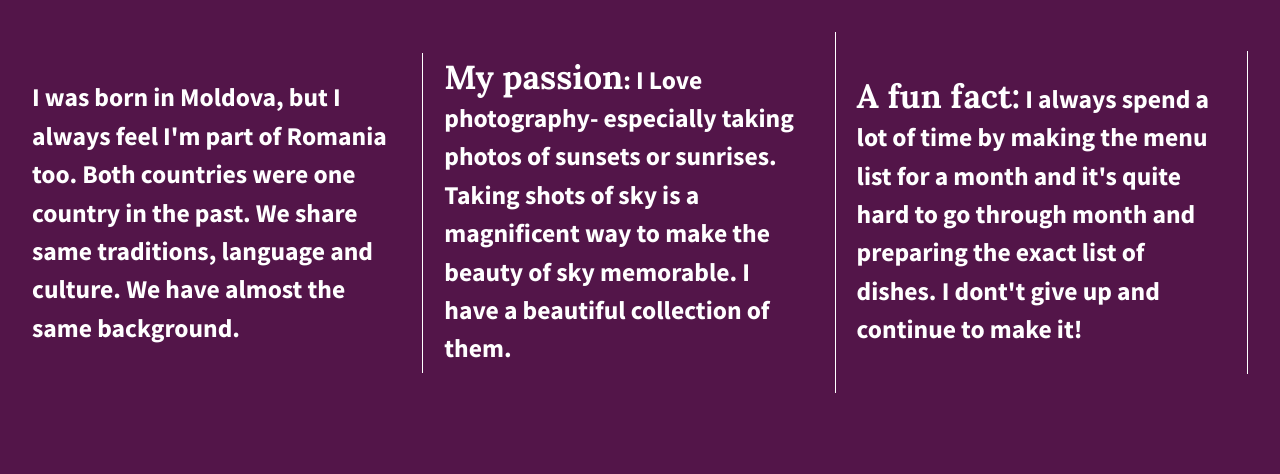
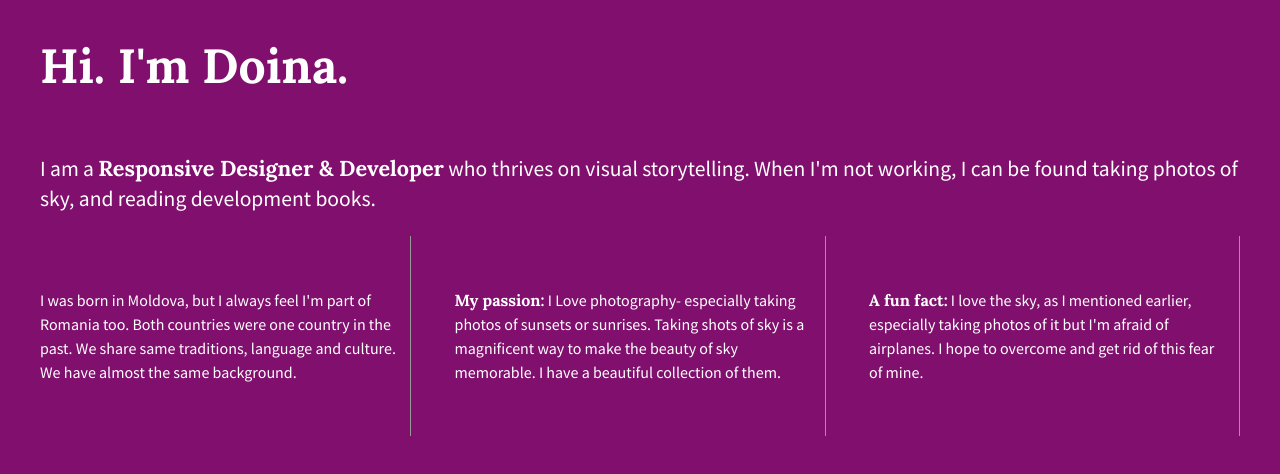
Before and after one commit to Doileo/about-me-first-flexbox, a plain HTML site: page index.html in a window 1280 px wide. Drawn offline with nearby package versions, Linux system fonts and the light colour scheme.

Commit message:
Changed the layout

```diff
--- a/css/main.css
+++ b/css/main.css
@@ -87,7 +87,7 @@ textarea {
 .browserupgrade {
     margin: 0.2em 0;
     background: #ccc;
-    color: rgb(241, 236, 236);
+    color: #000;
     padding: 0.2em 0;
 }
 
@@ -95,47 +95,65 @@ textarea {
    Author's custom styles
    ========================================================================== */
 
-
+/*Large Background Image*/
 html {
-  background-color: rgb(83, 21, 73);
+  background-color: rgb(128, 15, 109);
   height: 100%;
   width: 100%;
 }
 
 body {
   font-family: 'Source Sans Pro', sans-serif;
-  font-weight: 700;
-  padding: 2em;
-  color:honeydew;
-  height: 100%;
+  padding: 0em 2em;
+  font-size 1.25em;
+  color: #fff;
+  display: flex;
+  justify-content: center;
 }
 
-.wrapper {
-  display: flex;
-  flex-flow: row wrap;
-  justify-content: space-between;
-  align-items: center;
+.flex-container {
+    display: flex;
+    flex-flow: row wrap;
+    justify-content: space-between;
+    max-width: 1200px;
 }
 
-.div-1, .div-2, .div-3 {
-  display: flex;
-  justify-content: center;
-  align-items: center;
-  width: 30%;
-  justify-content: center;
-  align-items: center;
-  color: #fff;
-  line-height: 1.5em;
-  font-size: 1.6em;
-  height: auto;
-  border-right: 1px solid white;
-  padding-right: 1em;
-
+p span {
+    font-family: "Lora", sans-serif;
 }
 
-.wrapper span {
+header,
+footer {
+    width: 100%;
+    display: flex;
+    justify-content: flex-start;
+}
+
+header h1 {
     font-family: 'Lora', sans-serif;
-    font-size: 1.3em;
+    font-size: 3em;
+}
+
+main {
+    width: 100%;
+    display: flex;
+    justify-content: center;
+}
+
+main p {
+    font-size: 1.35em;
+}
+
+.flex-items {
+    display: flex;
+    justify-content: center;
+    align-items: center;
+    line-height: 1.5em;
+    font-size: 1em;
+    width: 30%;
+    height: 200px;
+    border-right: 1px solid #999;
+    padding-right: 10px;
 }
 
 
--- a/index.html
+++ b/index.html
@@ -21,16 +21,28 @@
             <p class="browserupgrade">You are using an <strong>outdated</strong> browser. Please <a href="http://browsehappy.com/">upgrade your browser</a> to improve your experience.</p>
         <![endif]-->
 
-        <section class="wrapper">
-            <div class="div-1">
+        <!-- Add your site or application content here -->
+        <section class="flex-container">
+            <header>
+                <h1>Hi. I'm Doina.</h1>
+            </header>
+            <main>
+                <p>I am a <span>Responsive Designer & Developer</span> who thrives on visual storytelling. When I'm not working, I can be found taking photos of sky, and reading development books.</p>
+            </main>
+            <div id="div-1" class="flex-items">
                 <p>I was born in Moldova, but I always feel I'm part of Romania too. Both countries were one country in the past. We share same traditions, language and culture. We have almost the same background.</p>
             </div>
-            <div class="div-2">
-                <p><span>My passion</span>: I Love photography- especially taking photos of sunsets or sunrises. Taking shots of sky is a magnificent way to make the beauty of sky memorable. I have a beautiful collection of them.</p>
+            <div id="div-2" class="flex-items">
+                <p><span>My passion:</span> I Love photography- especially taking photos of sunsets or sunrises. Taking shots of sky is a magnificent way to make the beauty of sky memorable. I have a beautiful collection of them.</p>
             </div>
-            <div class="div-3">
-                <p><span>A fun fact:</span> I always spend a lot of time by making the menu list for a month and it's quite hard to go through month and preparing the exact list of dishes. I dont't give up and continue to make it!</p>
+            <div id="div-3" class="flex-items">
+                <p><span>A fun fact:</span> I love the sky, as I mentioned earlier, especially taking photos of it but I'm afraid of airplanes. I hope to overcome and get rid of this fear of mine.</p>
             </div>
+            <footer>
+                <i class="fab fa-twitter"></i>
+                <i class="fab fa-linkedin"></i>
+                <i class="fab fa-instagram"></i>
+            </footer>
         </section>
 
         <script src="https://ajax.googleapis.com/ajax/libs/jquery/1.11.3/jquery.min.js"></script>
```
